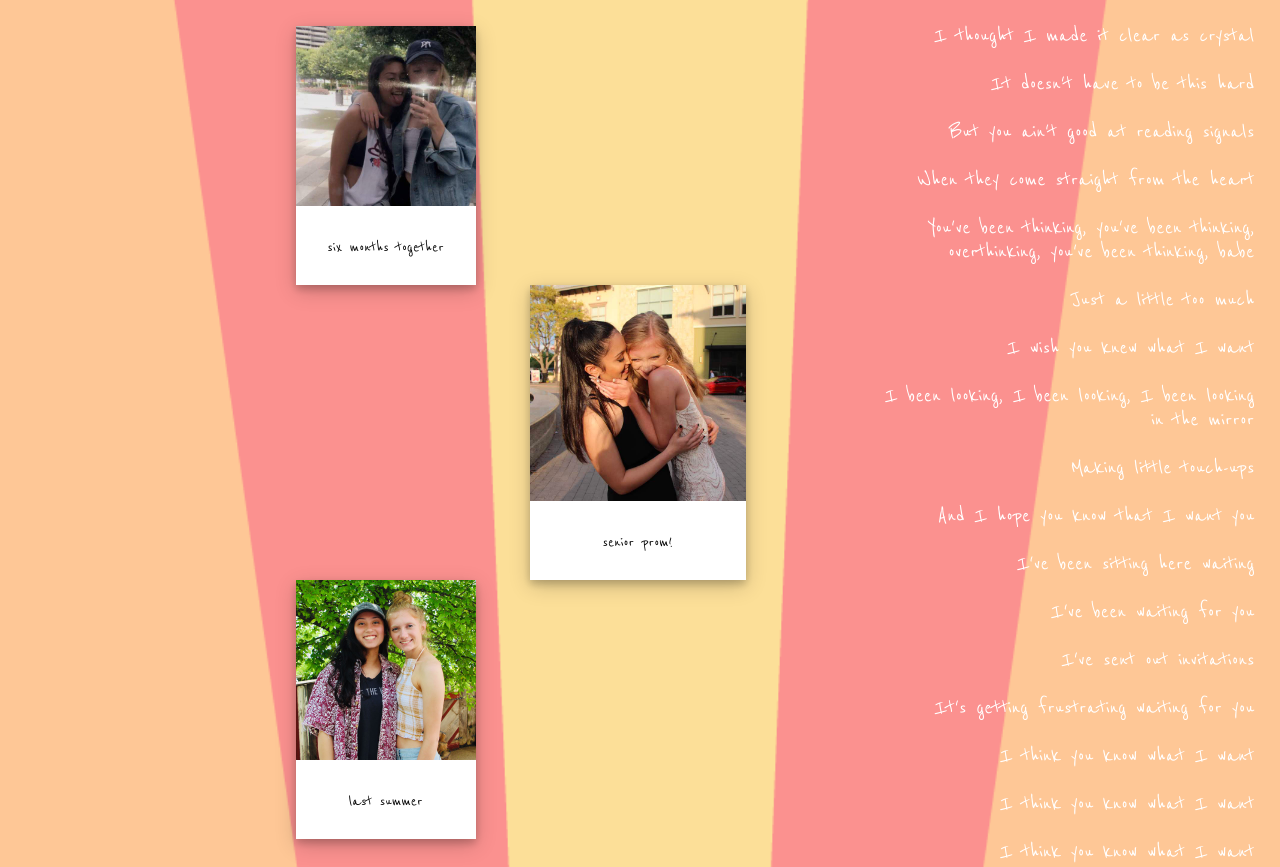
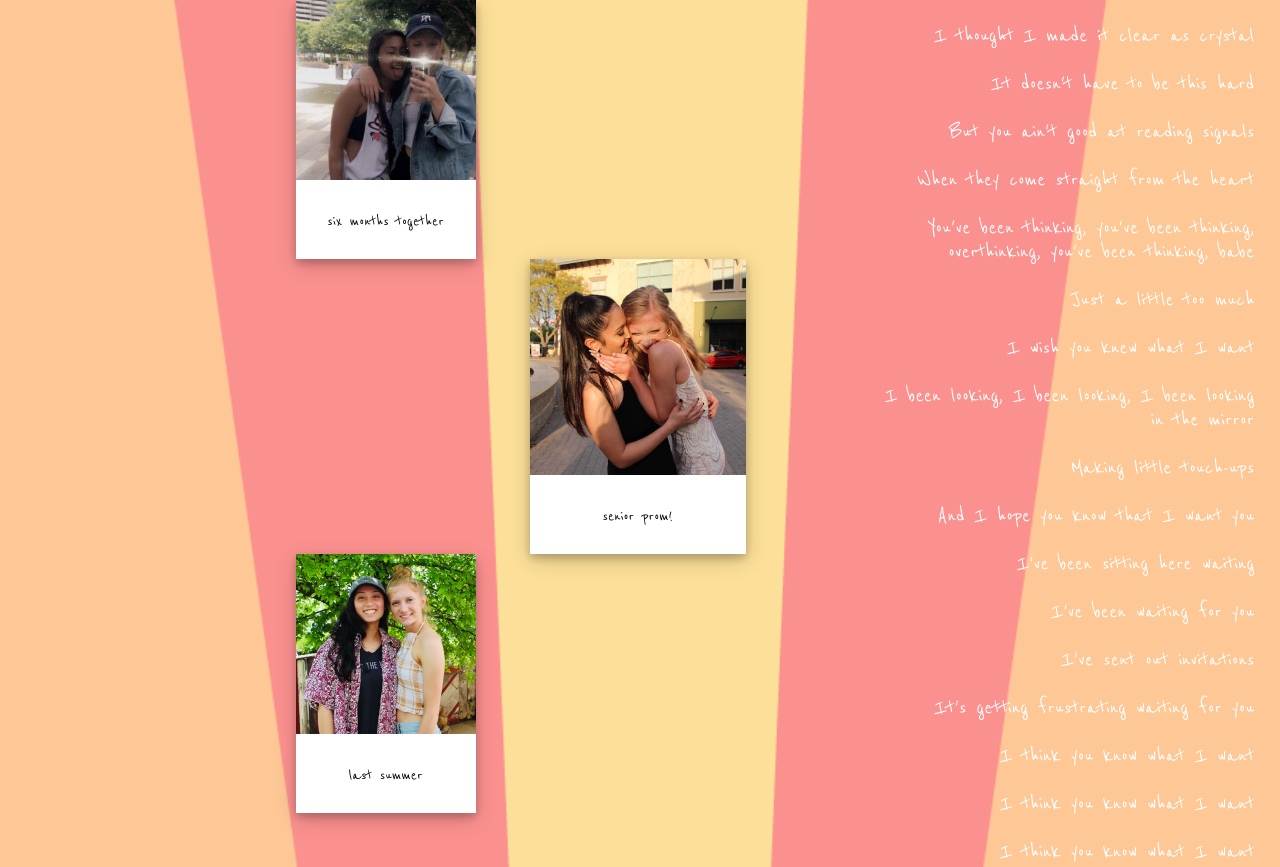
Before and after one commit to ksm492/web-nyu-idm, a plain HTML site: page object-meditation/the-sun/index.html in a window 1280 px wide. Shown: the top 867 px of the page. Drawn offline with Linux system fonts and the light colour scheme.

Commit message:
fixed link

```diff
--- a/object-meditation/the-sun/style.css
+++ b/object-meditation/the-sun/style.css
@@ -50,7 +50,6 @@ body {
   align-items: center;
   flex-direction: column;
   margin-left: 2%;
-  margin-top: 2%;
   position: fixed;
 }
 
```
